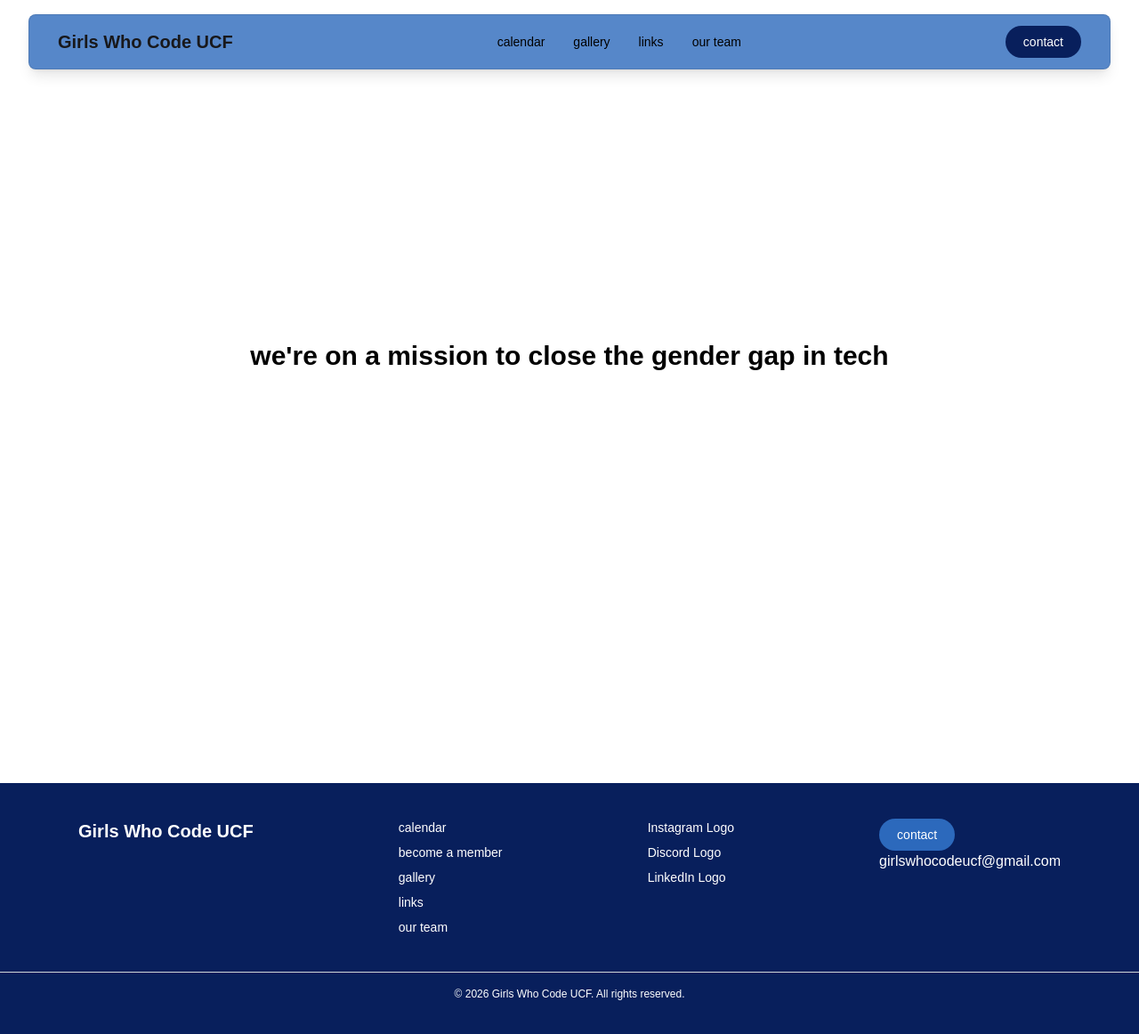
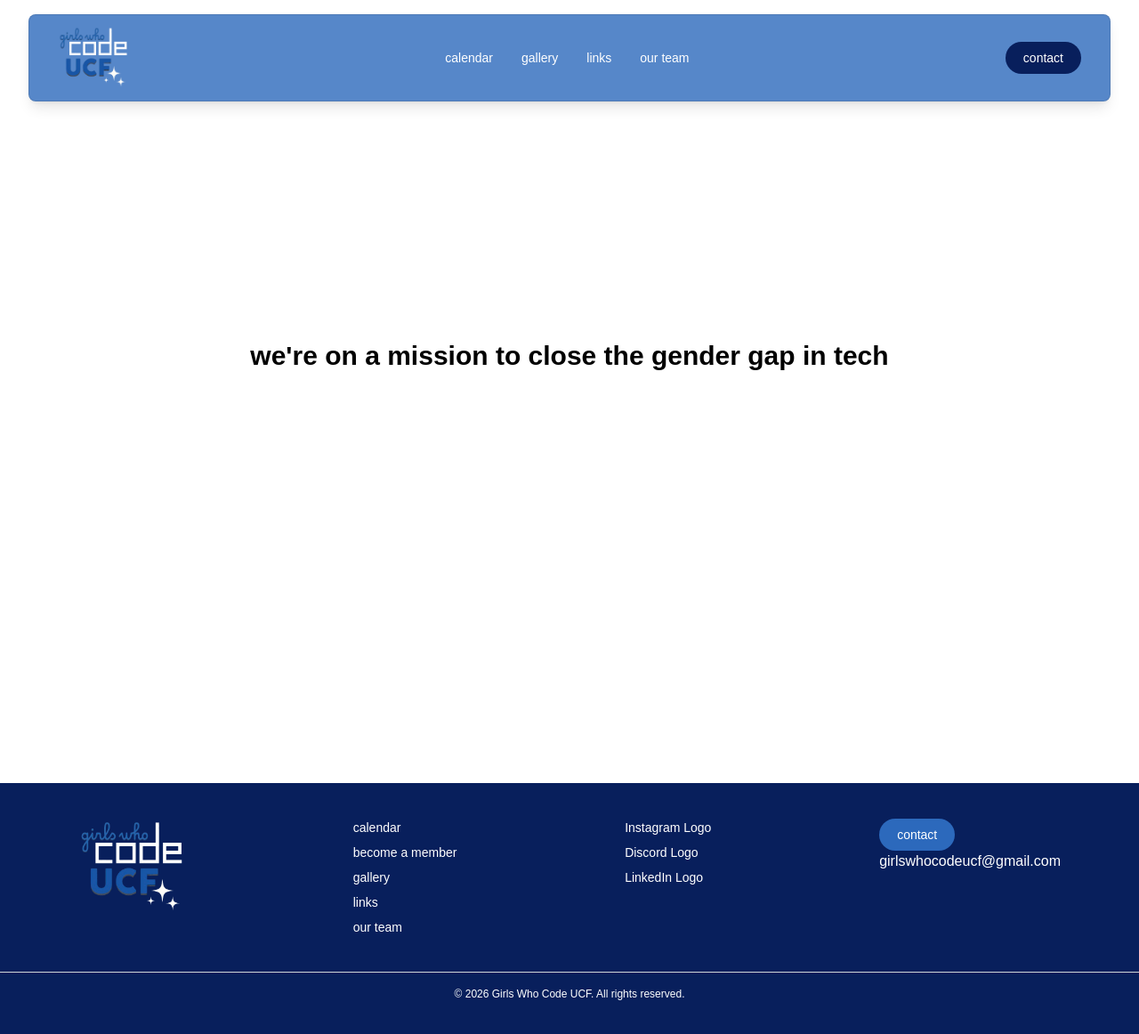
Before and after one commit to simone-c18/GWC_WebDev, a Next.js app: page / in a window 1280 px wide. Shown: the top 1162 px of the page at 89% size. Built offline with nearby package versions, Linux system fonts and the light colour scheme.

Commit message:
added logo to navbar and footer

```diff
--- a/components/global/Footer.tsx
+++ b/components/global/Footer.tsx
@@ -1,4 +1,5 @@
 import Link from "next/link";
+import Image from "next/image";
 
 export default function Footer() {
   return (
@@ -7,9 +8,13 @@ export default function Footer() {
 
         {/* Left: Logo */}
         <div>
-          <h3 className="text-xl font-semibold text-white">
-            Girls Who Code UCF
-          </h3>
+          <Image
+            src="/logo.png"
+            alt="Girls Who Code UCF"
+            width={120}
+            height={40}
+            className="object-contain"
+          />
         </div>
 
         {/* Left Middle: Navigation */}
--- a/components/global/Navbar.tsx
+++ b/components/global/Navbar.tsx
@@ -1,5 +1,5 @@
 import Link from "next/link";
-// import logo from "app/logo.png";
+import Image from "next/image";
 
 export default function Navbar() {
   return (
@@ -8,13 +8,17 @@ export default function Navbar() {
 
         {/* Left: Logo */}
         <div>
-          <h3 className="text-xl font-semibold text-zinc-900 dark:text-white">
-            Girls Who Code UCF
-          </h3>
+          <Image
+            src="/logo.png"
+            alt="Girls Who Code UCF"
+            width={80}
+            height={40}
+            className="object-contain"
+          />
         </div>
 
         {/* Desktop Links */}
-        <div className="hidden md:flex items-center gap-8 text-sm font-medium">
+        <div className="hidden md:flex items-center gap-8 text-sm font-medium text-white">
           <Link href="/calendar" className="hover:opacity-70 transition">
             calendar
           </Link>
```
Also changed, not shown: public/logo.png (added).
